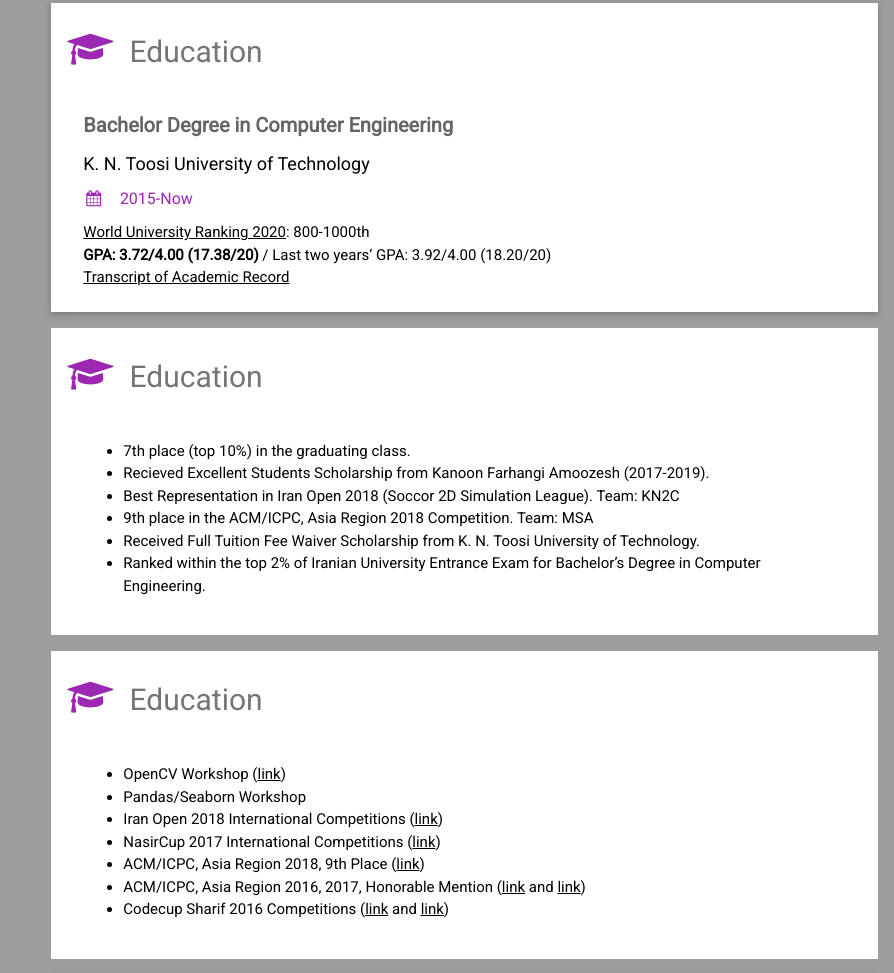
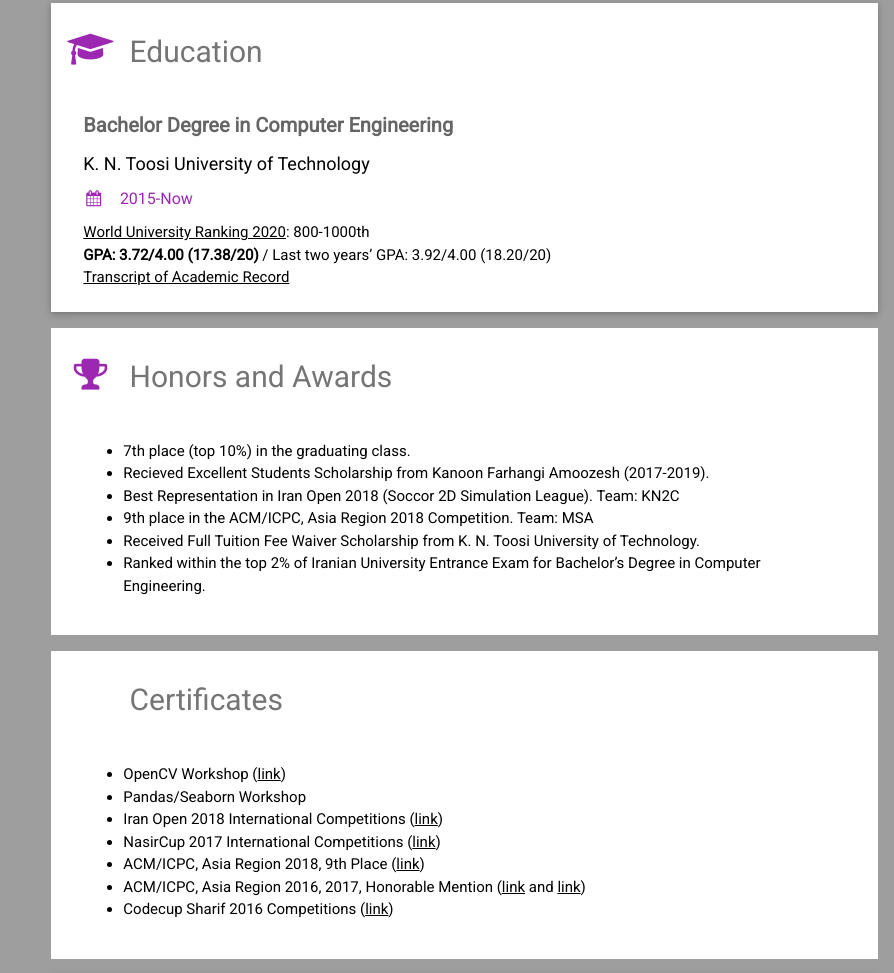
Before and after one commit to soheil-changizi/soheil-changizi.github.io, a plain HTML site: page index.html in a window 1280 px wide. Shown: the part 368-1341 px from the top of the page, without its empty margins (386-1280 px from the left). Drawn offline with nearby package versions, Linux system fonts and the light colour scheme.

Commit message:
Update index.html

```diff
--- a/index.html
+++ b/index.html
@@ -145,7 +145,7 @@
                 </div>
 
 		<div id="honors" class="w3-container w3-trophy w3-white w3-margin-bottom">
-					<h2 class="w3-text-grey w3-padding-16"><i class="fa fa-graduation-cap fa-fw w3-margin-right w3-xxlarge w3-text-purple"></i>Education</h2>
+					<h2 class="w3-text-grey w3-padding-16"><i class="fa fa-trophy fa-fw w3-margin-right w3-xxlarge w3-text-purple"></i>Honors and Awards</h2>
 					<div class="w3-container">
 						<ul>
 							<li>
@@ -172,8 +172,8 @@
                 </div>
 
 
-		<div id="education" class="w3-container w3-award w3-white w3-margin-bottom">
-					<h2 class="w3-text-grey w3-padding-16"><i class="fa fa-graduation-cap fa-fw w3-margin-right w3-xxlarge w3-text-purple"></i>Education</h2>
+		<div id="certificates" class="w3-container w3-award w3-white w3-margin-bottom">
+					<h2 class="w3-text-grey w3-padding-16"><i class="fa fa-award fa-fw w3-margin-right w3-xxlarge w3-text-purple"></i>Certificates</h2>
 					<div class="w3-container">
 						<ul>
 							<li>
@@ -195,7 +195,7 @@
 								ACM/ICPC, Asia Region 2016, 2017, Honorable Mention (<a href="https://github.com/soheil-changizi/soheil-changizi.github.io/blob/master/assets/docs/2017_CertificateTeamMedal_Asia_Iran_Internet_410184.pdf">link</a> and <a href="https://github.com/soheil-changizi/soheil-changizi.github.io/blob/master/assets/docs/2016_CertificateTeamMedal_Asia_Tehran_2016_337327.pdf">link</a>)
 							</li>
 							<li>
-								Codecup Sharif 2016 Competitions (<a href="">link</a> and <a href="https://github.com/soheil-changizi/soheil-changizi.github.io/blob/master/assets/docs/CodeCup.pdf">link</a>)
+								Codecup Sharif 2016 Competitions (<a href="https://github.com/soheil-changizi/soheil-changizi.github.io/blob/master/assets/docs/CodeCup.pdf">link</a>)
 							</li>
 						</ul>
 					</div>
@@ -278,7 +278,7 @@
 
 						<p>Software Testing</p>
 						<div class="w3-light-grey w3-round-xlarge w3-small">
-						  <div class="w3-container w3-center w3-round-xlarge w3-purple" style="width:70%"> </div>
+						  <div class="w3-container w3-center w3-round-xlarge w3-purple" style="width:70%"> test </div>
 						</div>
 
 						<!-- ------ -->
```
